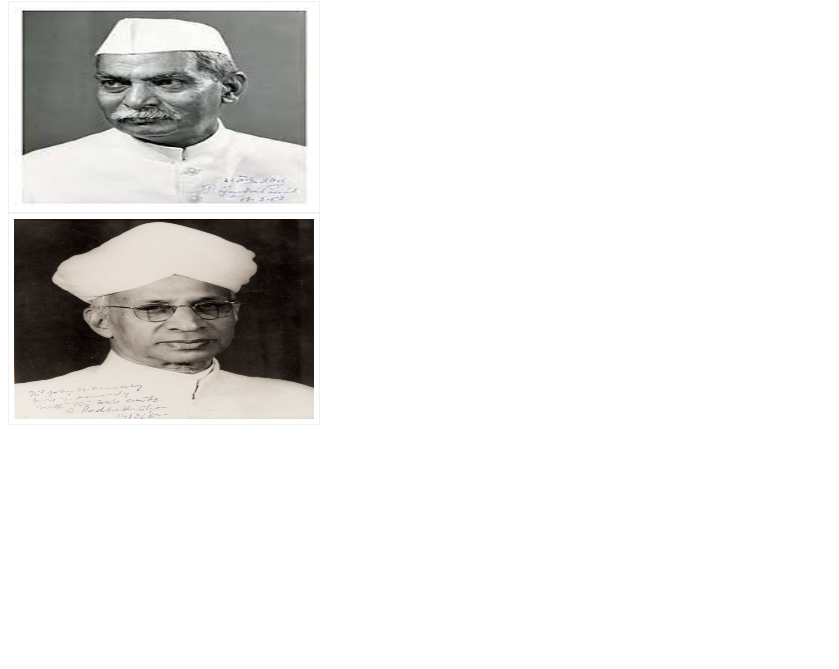
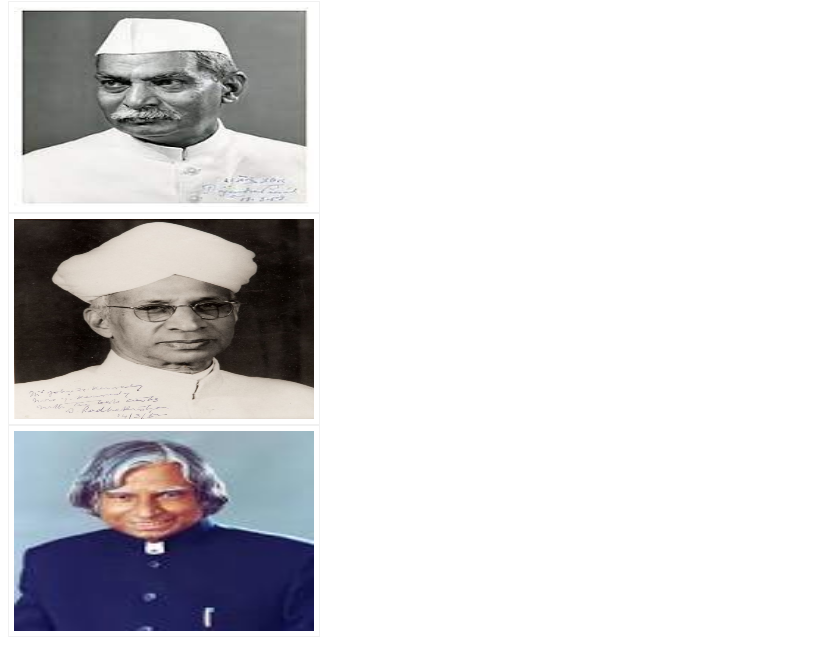
Before and after one commit to PavanNiddapu/fast, a plain HTML site: page index.html in a window 1280 px wide. Shown: the part 65-734 px from the top of the page, without its empty margins (0-839 px from the left). Drawn offline with Linux system fonts and the light colour scheme.

Commit message:
Lalith | Add 14th President

```diff
--- a/index.html
+++ b/index.html
@@ -10,6 +10,7 @@
 <body>
   <!-- create a heading with name Presidents and make that in center -->
   <h1 class="center">Presidents of India</h1>
+
   <div class="flip-box">
     <div class="flip-box-inner">
       <div class="flip-box-front">
@@ -33,7 +34,22 @@
       </div>
     </div>
   </div>
+
+  <div class="flip-box">
+    <div class="flip-box-inner">
+      <div class="flip-box-front">
+        <img src="images/AK.jpeg" alt="" style="width:300px;height:200px">
+      </div>
+      <div class="flip-box-back">
+        <h2>Abdul Aalam</h2>
+        <p>14th President of India</p>
+      </div>
+    </div>
   </div>
+
+
+
+
 </body>
 
 </html>
```
Also changed, not shown: images/AK.jpeg (added).
